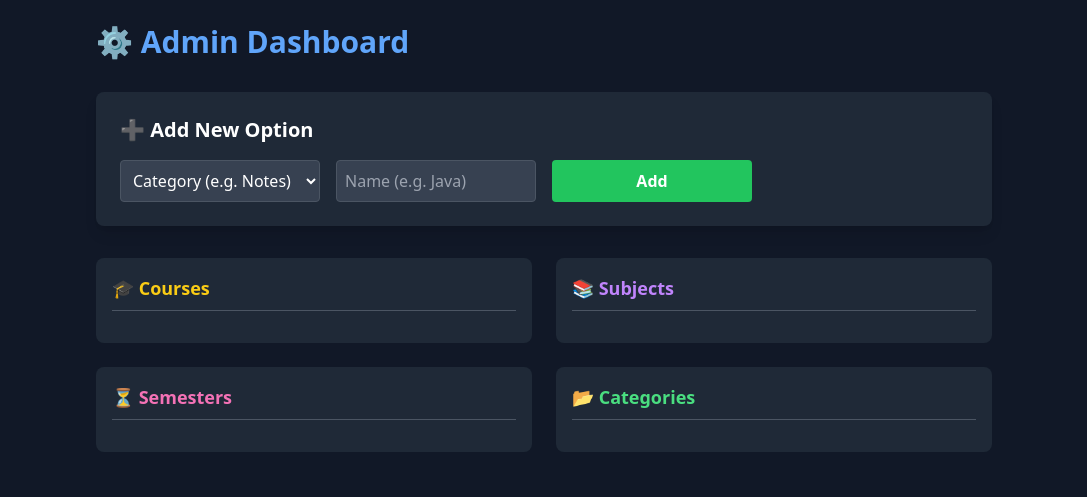
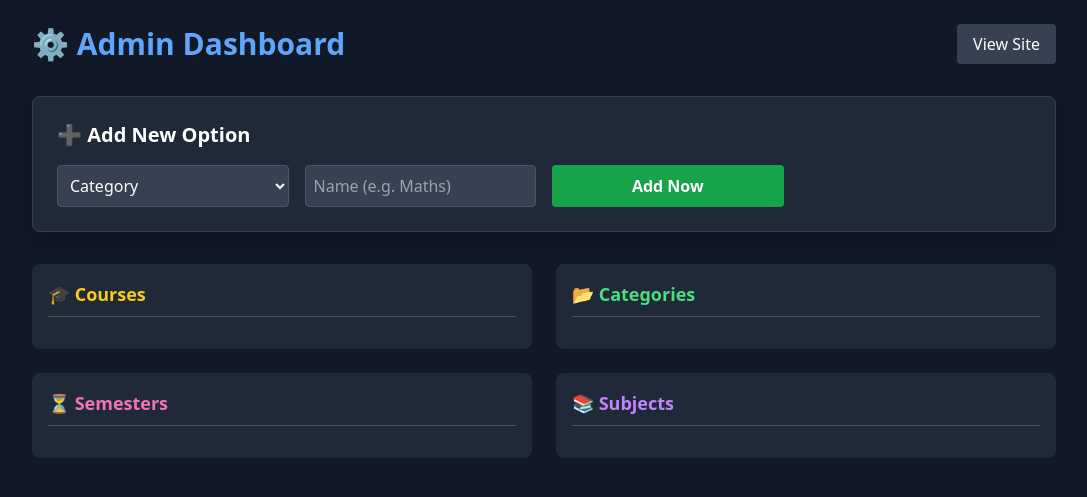
Before and after one commit to Vaishalide/subodh-notes, a Flask app: page /admin/dashboard in a window 1280 px wide. Shown: the top 497 px of the page, without its empty margins (96-1183 px from the left). Run offline with Flask 3, Linux system fonts and the light colour scheme; the visitor is signed in with stand-in values (Sample User, id 1); data that the repository does not hold is empty; parts of the project's set-up code (start-up, migrations or seed data) failed here and were passed over; some libraries are stand-ins or nearby versions.

Commit message:
Update admin.html

```diff
--- a/templates/admin.html
+++ b/templates/admin.html
@@ -8,134 +8,111 @@
     <link href="https://cdnjs.cloudflare.com/ajax/libs/font-awesome/6.0.0/css/all.min.css" rel="stylesheet">
 </head>
 <body class="bg-gray-900 text-white font-sans p-6">
+    <div class="max-w-5xl mx-auto">
+        <div class="flex justify-between items-center mb-8">
+            <h1 class="text-3xl font-bold text-blue-400">⚙️ Admin Dashboard</h1>
+            <a href="/" class="bg-gray-700 px-4 py-2 rounded hover:bg-gray-600">View Site</a>
+        </div>
 
-    <div class="max-w-4xl mx-auto">
-        <h1 class="text-3xl font-bold mb-8 text-blue-400">⚙️ Admin Dashboard</h1>
-
-        <div class="bg-gray-800 p-6 rounded-lg shadow-lg mb-8">
+        <div class="bg-gray-800 p-6 rounded-lg shadow-lg mb-8 border border-gray-700">
             <h2 class="text-xl font-bold mb-4">➕ Add New Option</h2>
             <div class="grid grid-cols-1 md:grid-cols-4 gap-4">
-
                 <select id="newType" class="p-2 rounded bg-gray-700 border border-gray-600">
-                    <option value="category">Category (e.g. Notes)</option>
-                    <option value="course">Course (e.g. B.Tech)</option>
-                    <option value="semester">Semester (e.g. Sem 1)</option>
+                    <option value="category">Category</option>
+                    <option value="course">Course</option>
+                    <option value="semester">Semester</option>
                     <option value="subject">Subject</option>
                 </select>
-
-                <input type="text" id="newValue" placeholder="Name (e.g. Java)" class="p-2 rounded bg-gray-700 border border-gray-600">
-
-                <select id="parentCourse" class="p-2 rounded bg-gray-700 border border-gray-600 hidden">
+                <input type="text" id="newValue" placeholder="Name (e.g. Maths)" class="p-2 rounded bg-gray-700 border border-gray-600 text-white">
+                <select id="parentCourse" class="p-2 rounded bg-gray-700 border border-gray-600 hidden text-white">
                     <option value="">Select Parent Course</option>
-                    </select>
-
-                <button onclick="addOption()" class="bg-green-500 hover:bg-green-600 p-2 rounded font-bold">Add</button>
+                </select>
+                <button onclick="addOption()" class="bg-green-600 hover:bg-green-700 p-2 rounded font-bold">Add Now</button>
             </div>
         </div>
 
         <div class="grid grid-cols-1 md:grid-cols-2 gap-6">
-
             <div class="bg-gray-800 p-4 rounded-lg">
                 <h3 class="text-lg font-bold text-yellow-400 border-b border-gray-600 pb-2">🎓 Courses</h3>
                 <ul id="list-course" class="mt-4 space-y-2"></ul>
             </div>
-
+            <div class="bg-gray-800 p-4 rounded-lg">
+                <h3 class="text-lg font-bold text-green-400 border-b border-gray-600 pb-2">📂 Categories</h3>
+                <ul id="list-category" class="mt-4 space-y-2"></ul>
+            </div>
+            <div class="bg-gray-800 p-4 rounded-lg">
+                <h3 class="text-lg font-bold text-pink-400 border-b border-gray-600 pb-2">⏳ Semesters</h3>
+                <ul id="list-semester" class="mt-4 space-y-2"></ul>
+            </div>
             <div class="bg-gray-800 p-4 rounded-lg">
                 <h3 class="text-lg font-bold text-purple-400 border-b border-gray-600 pb-2">📚 Subjects</h3>
                 <ul id="list-subject" class="mt-4 space-y-2"></ul>
-            </div>
-
-             <div class="bg-gray-800 p-4 rounded-lg">
-                <h3 class="text-lg font-bold text-pink-400 border-b border-gray-600 pb-2">⏳ Semesters</h3>
-                <ul id="list-semester" class="mt-4 space-y-2"></ul>
-            </div>
-
-            <div class="bg-gray-800 p-4 rounded-lg">
-                <h3 class="text-lg font-bold text-green-400 border-b border-gray-600 pb-2">📂 Categories</h3>
-                <ul id="list-category" class="mt-4 space-y-2"></ul>
             </div>
         </div>
     </div>
 
     <script>
-        // 1. Show/Hide Parent Dropdown based on Type
+        let allCourses = [];
+
         document.getElementById('newType').addEventListener('change', function() {
-            const isSubject = this.value === 'subject';
-            const parentDropdown = document.getElementById('parentCourse');
-            if(isSubject) {
-                parentDropdown.classList.remove('hidden');
-                loadCoursesIntoDropdown();
-            } else {
-                parentDropdown.classList.add('hidden');
-            }
+            const isSub = this.value === 'subject';
+            const pDiv = document.getElementById('parentCourse');
+            pDiv.classList.toggle('hidden', !isSub);
+            if(isSub) updateParentDropdown();
         });
 
-        // 2. Fetch Data
-        async function loadData() {
+        function updateParentDropdown() {
+            const sel = document.getElementById('parentCourse');
+            sel.innerHTML = '<option value="">Select Parent Course</option>';
+            allCourses.forEach(c => sel.innerHTML += `<option value="${c.name}">${c.name}</option>`);
+        }
+
+        async def loadData() {
             const res = await fetch('/api/admin/options');
             const data = await res.json();
+            allCourses = data.courses;
 
-            renderList('list-course', data.courses, 'course');
-            renderList('list-subject', data.subjects, 'subject');
-            renderList('list-semester', data.semesters, 'semester');
-            renderList('list-category', data.categories, 'category');
-
-            // Store for dropdown usage
-            window.allCourses = data.courses;
+            render('list-course', data.courses, 'course');
+            render('list-category', data.categories, 'category');
+            render('list-semester', data.semesters, 'semester');
+            render('list-subject', data.subjects, 'subject');
         }
 
-        function renderList(elementId, items, type) {
-            const list = document.getElementById(elementId);
-            list.innerHTML = '';
-            items.forEach(item => {
-                let label = item.name;
-                if(item.parent) label += ` <span class="text-xs text-gray-400">(${item.parent})</span>`;
-
-                list.innerHTML += `
-                    <li class="flex justify-between items-center bg-gray-700 p-2 rounded">
-                        <span>${label}</span>
-                        <button onclick="deleteOption('${type}', '${item.name}')" class="text-red-400 hover:text-red-200">
-                            <i class="fas fa-trash"></i>
-                        </button>
-                    </li>
-                `;
+        function render(id, items, type) {
+            const el = document.getElementById(id);
+            el.innerHTML = '';
+            items.forEach(i => {
+                let lbl = i.name;
+                if(i.parent) lbl += ` <span class='text-xs text-gray-500'>(${i.parent})</span>`;
+                el.innerHTML += `
+                    <li class="flex justify-between bg-gray-700 p-2 rounded">
+                        <span>${lbl}</span>
+                        <button onclick="del('${type}', '${i.name}')" class="text-red-400"><i class="fas fa-trash"></i></button>
+                    </li>`;
             });
         }
 
-        function loadCoursesIntoDropdown() {
-            const sel = document.getElementById('parentCourse');
-            sel.innerHTML = '<option value="">Select Parent Course</option>';
-            if(window.allCourses) {
-                window.allCourses.forEach(c => {
-                    sel.innerHTML += `<option value="${c.name}">${c.name}</option>`;
-                });
-            }
-        }
-
-        // 3. Add Data
-        async function addOption() {
+        async def addOption() {
             const type = document.getElementById('newType').value;
             const name = document.getElementById('newValue').value;
             const parent = document.getElementById('parentCourse').value;
-
-            if(!name) return alert("Enter a name!");
+            if(!name) return alert("Enter Name!");
 
             await fetch('/api/admin/options', {
                 method: 'POST',
-                headers: {'Content-Type': 'application/json'},
-                body: JSON.stringify({ type, name, parent })
+                headers: {'Content-Type':'application/json'},
+                body: JSON.stringify({type, name, parent})
             });
             document.getElementById('newValue').value = '';
             loadData();
         }
 
-        // 4. Delete Data
-        async function deleteOption(type, name) {
-            if(!confirm("Delete " + name + "?")) return;
+        async def del(type, name) {
+            if(!confirm("Delete?")) return;
             await fetch('/api/admin/options', {
                 method: 'DELETE',
-                headers: {'Content-Type': 'application/json'},
-                body: JSON.stringify({ type, name })
+                headers: {'Content-Type':'application/json'},
+                body: JSON.stringify({type, name})
             });
             loadData();
         }
```
